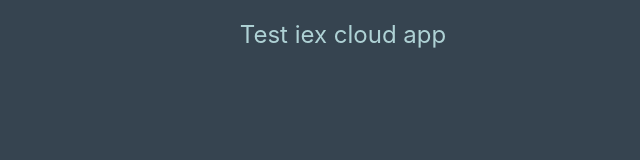
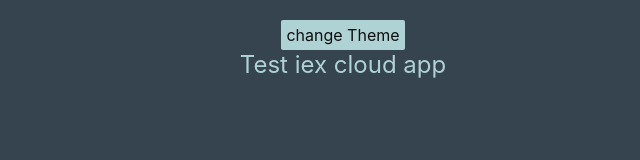
Before and after one commit to Coconyan/iex-cloud-test, a React (Create React App) app: page / in a window 1280 px wide. Shown: the top 160 px of the page, without its empty margins (297-937 px from the left). Built offline with nearby package versions, Linux system fonts and the light colour scheme; no server answers.

Commit message:
add themeSwitcher button

```diff
--- a/src/components/App/app.tsx
+++ b/src/components/App/app.tsx
@@ -1,13 +1,18 @@
-import React from 'react';
+import React, { useState } from 'react';
 import './styles/index.scss';
 import AppRouter from './router/app-router';
 import Footer from '../footer/footer';
 import Header from '../header/header';
 
 function App() {
+  const [theme, setTheme] = useState(true);
+
   return (
-    <div className="App dark">
-      <Header />
+    <div className={`App ${theme && 'dark'}`}>
+      <div>
+        <button className='theme-button' onClick={() => setTheme(!theme)}>change Theme</button>
+        <Header />
+      </div>
       <AppRouter />
       <Footer />
     </div>
--- a/src/components/App/styles/index.scss
+++ b/src/components/App/styles/index.scss
@@ -15,7 +15,14 @@
   color: var(--primary-color);
 }
 
-// todo delete and add Link component
 a {
   color: var(--inverted-primary-color);
 }
+
+.theme-button {
+  border: none;
+  background: var(--primary-color);
+  color: var(--inverted-primary-color);
+  padding: 5px;
+  border-radius: 2px;
+}
```
